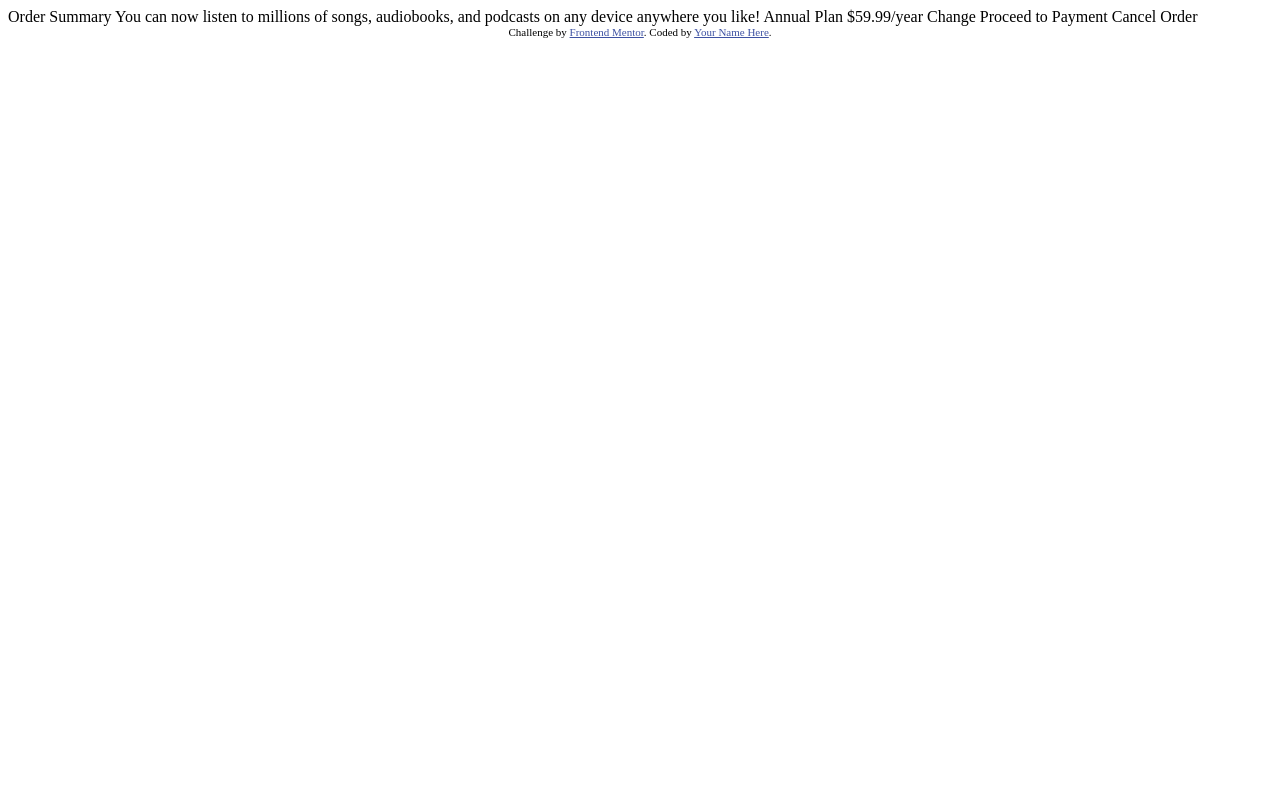
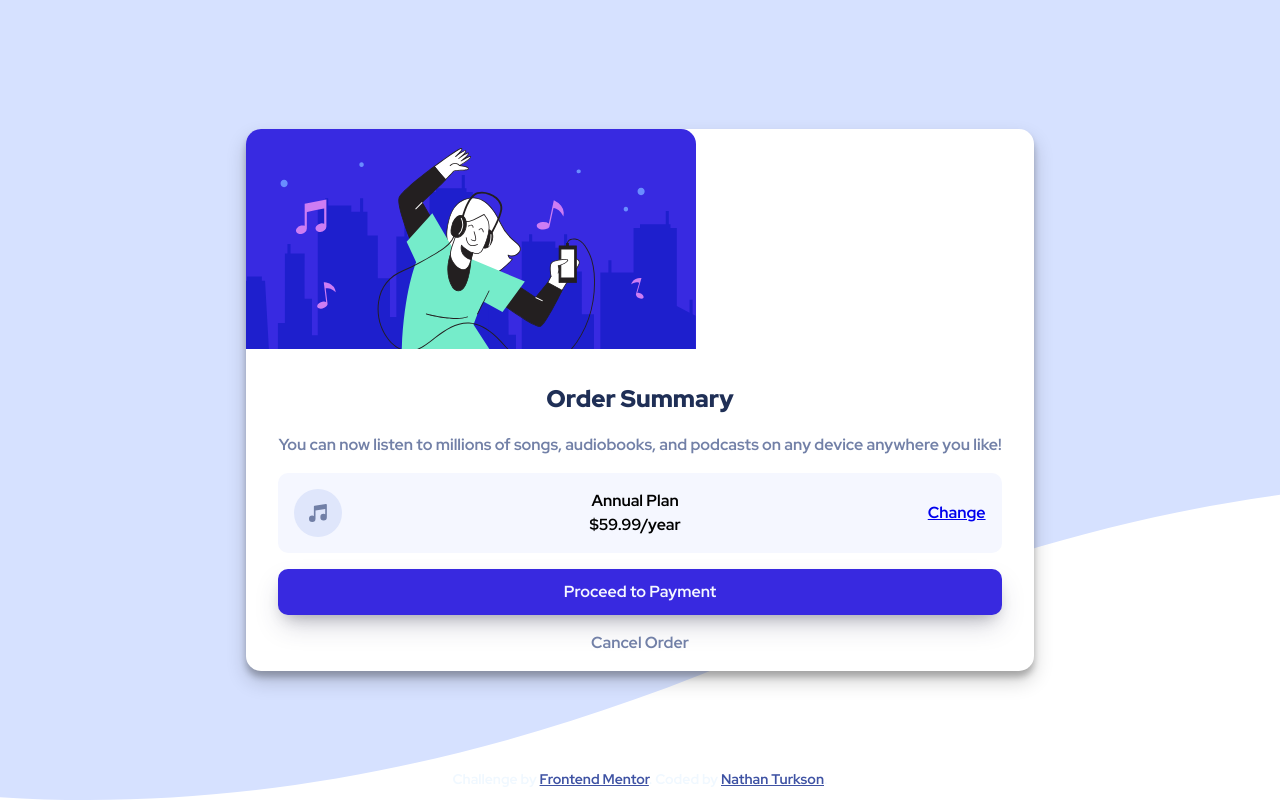
Before and after one commit to nathan-codes/order-summary-component-main, a plain HTML site: page index.html in a window 1280 px wide. Drawn offline with Linux system fonts and the light colour scheme.

Commit message:
Styles applied

```diff
--- /dev/null
+++ b/css/styles.css
@@ -0,0 +1,197 @@
+/* CSS RESET START */
+/*
+  1. Use a more-intuitive box-sizing model.
+*/
+*,
+*::before,
+*::after {
+    box-sizing: border-box;
+}
+
+/*
+  2. Remove default margin
+*/
+* {
+    margin: 0;
+
+}
+
+/*
+  3. Allow percentage-based heights in the application
+*/
+
+
+
+/*
+  Typographic tweaks!
+  4. Add accessible line-height
+  5. Improve text rendering
+*/
+body {
+    line-height: 1.5;
+    -webkit-font-smoothing: antialiased;
+
+
+}
+
+/*
+  6. Improve media defaults
+*/
+img,
+picture,
+video,
+canvas,
+svg {
+    display: block;
+    max-width: 100%;
+}
+
+/*
+  7. Remove built-in form typography styles
+*/
+input,
+button,
+textarea,
+select {
+    font: inherit;
+}
+
+/*
+  8. Avoid text overflows
+*/
+p,
+h1,
+h2,
+h3,
+h4,
+h5,
+h6 {
+    overflow-wrap: break-word;
+}
+
+/*
+  9. Create a root stacking context
+*/
+#root,
+#__next {
+    isolation: isolate;
+}
+
+/* CSS RESET END */
+
+
+:root {
+
+    /* Primary Colors  */
+    --Pale-blue: hsl(225, 100%, 94%);
+    --Bright-blue: hsl(245, 75%, 52%);
+
+
+    /* Secondary Colors  */
+    --Very-pale-blue: hsl(225, 100%, 98%);
+    --Desaturated-blue: hsl(224, 23%, 55%);
+    --Dark-blue: hsl(223, 47%, 23%);
+
+
+    /* Fonts */
+    --ff: 'Red Hat Display', sans-serif;
+    --fw-bold: 900;
+    --fw-md: 700;
+    --fw-lt: 500;
+
+}
+
+
+
+
+body {
+    height: 100vh;
+    display: flex;
+    flex-direction: column;
+    justify-content: center;
+    align-items: center;
+    font-family: var(--ff);
+    background-image: url(/order-summary-component-main/images/pattern-background-mobile.svg);
+    background-repeat: no-repeat;
+    background-size: cover;
+    text-align: center;
+
+}
+
+
+
+/* Styling the main Product order Section */
+.product {
+    border-radius: 15px;
+    margin: 0 1rem;
+    background-color: white;
+    box-shadow: rgba(0, 0, 0, 0.19) 0px 10px 20px, rgba(0, 0, 0, 0.23) 0px 6px 6px;
+
+}
+
+
+.product-img {
+    border-top-left-radius: 15px;
+    border-top-right-radius: 15px;
+}
+
+.product-content {
+    padding: 1rem 2rem;
+}
+
+h1 {
+    font-weight: var(--fw-bold);
+    color: var(--Dark-blue);
+    font-size: 1.5rem;
+    margin: 1rem 0;
+}
+
+p {
+
+    color: var(--Desaturated-blue);
+    font-weight: 200;
+}
+
+
+.form-group {
+    display: flex;
+    justify-content: space-between;
+    align-items: center;
+    background-color: var(--Very-pale-blue);
+    padding: 1rem;
+    border-radius: 10px;
+    margin: 1rem 0;
+}
+
+
+button {
+    display: block;
+    width: 100%;
+    background-color: var(--Bright-blue);
+    color: var(--Very-pale-blue);
+    font-weight: var(--fw-lt);
+    padding: .7rem 0;
+    border-radius: 10px;
+    border: none;
+    margin: 1rem 0;
+    box-shadow: rgba(50, 50, 93, 0.25) 0px 13px 27px -5px, rgba(0, 0, 0, 0.3) 0px 8px 16px -8px;
+}
+
+
+a.cancel-order {
+    text-decoration: none;
+    color: var(--Desaturated-blue);
+    padding-bottom: 5rem 0;
+}
+
+
+.attribution {
+    position: absolute;
+    bottom: 10px;
+    font-size: 14px;
+    color: aliceblue;
+}
+
+.attribution a {
+    color: hsl(228, 45%, 44%);
+}
--- a/index.html
+++ b/index.html
@@ -1,37 +1,76 @@
 <!DOCTYPE html>
 <html lang="en">
+
 <head>
   <meta charset="UTF-8">
-  <meta name="viewport" content="width=device-width, initial-scale=1.0"> <!-- displays site properly based on user's device -->
+  <meta name="viewport" content="width=device-width, initial-scale=1.0">
+  <!-- displays site properly based on user's device -->
 
   <link rel="icon" type="image/png" sizes="32x32" href="./images/favicon-32x32.png">
 
   <title>Frontend Mentor | Order summary card</title>
 
-  <!-- Feel free to remove these styles or customise in your own stylesheet 👍 -->
-  <style>
-    .attribution { font-size: 11px; text-align: center; }
-    .attribution a { color: hsl(228, 45%, 44%); }
-  </style>
+  <!-- Adding Google Fonts -->
+  <link rel="preconnect" href="https://fonts.googleapis.com">
+  <link rel="preconnect" href="https://fonts.gstatic.com" crossorigin>
+  <link href="https://fonts.googleapis.com/css2?family=Red+Hat+Display:ital,wght@0,700;0,900;1,500&display=swap"
+    rel="stylesheet">
+
+
+
+
+  <link rel="stylesheet" href="./css/styles.css">
 </head>
+
 <body>
 
-  Order Summary
+  <main>
 
-  You can now listen to millions of songs, audiobooks, and podcasts on any
-  device anywhere you like!
+    <article class="product">
 
-  Annual Plan
-  $59.99/year
+      <section class="product-img-Section">
+        <img src="./images/illustration-hero.svg" class="product-img" alt="">
+      </section>
 
-  Change
 
-  Proceed to Payment
-  Cancel Order
+      <section class="product-content">
+        <h1>Order Summary</h1>
+        <p>You can now listen to millions of songs, audiobooks, and podcasts on any
+          device anywhere you like!</p>
+
+
+
+        <div class="form-group">
+            <img src="./images/icon-music.svg" alt="">
+            <span>
+              Annual Plan <br>
+              $59.99/year
+            </span>
+            <a href="#">Change</a>
+      </div>
+
+
+      <button>Proceed to Payment</button>
+        <a href="#" class="cancel-order">Cancel Order</a>
+
+      </section>
+
+
+
+    </article>
+
+  </main>
+
+
+
+
+
+
 
   <div class="attribution">
     Challenge by <a href="https://www.frontendmentor.io?ref=challenge" target="_blank">Frontend Mentor</a>.
-    Coded by <a href="#">Your Name Here</a>.
+    Coded by <a href="#">Nathan Turkson</a>.
   </div>
 </body>
+
 </html>
```
